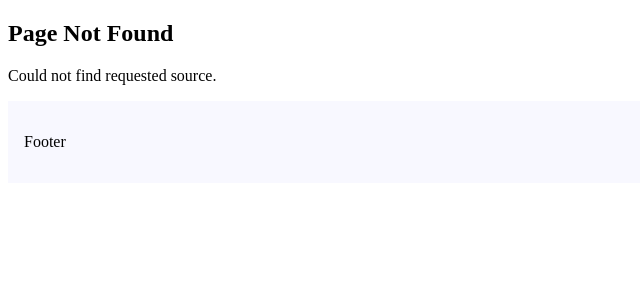
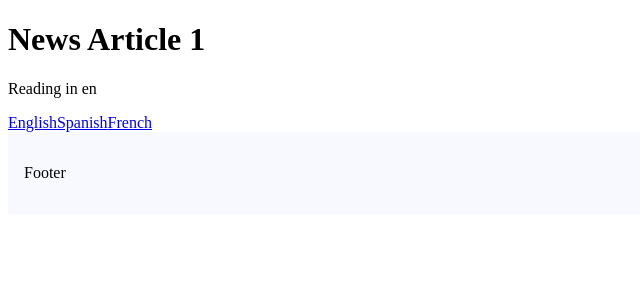
Before and after one commit to Win94js/Learning_NextJS, a Next.js app: page /articles/1 in a window 1280 px wide. Before the commit this address had no page. Shown: the top 300 px of the page, without its empty margins (0-640 px from the left). Built offline with nearby package versions, Linux system fonts and the light colour scheme.

Commit message:
adding params and searchParams

```diff
--- /dev/null
+++ b/src/app/articles/[articleId]/page.tsx
@@ -0,0 +1,48 @@
+"use client"
+import Link from "next/link"
+import { use } from "react";
+
+
+
+// using use()function for instead use of async in server side, use can use in client side
+export default function NewsArticle({params,searchParams}:{
+    params: Promise<{articleId: string}>;
+    searchParams: Promise<{lang?: "en" | "es" | "fr"}>;
+}){
+    const {articleId} = use(params);
+    const {lang="en"} = use(searchParams);
+    return <div>
+        <h1>News Article {articleId}</h1>
+        <p>Reading in {lang}</p>
+
+        <div>
+            <Link href={`/articles/${articleId}?lang=en`}>English</Link>
+            <Link href={`/articles/${articleId}?lang=es`}>Spanish</Link>
+            <Link href={`/articles/${articleId}?lang=fr`}>French</Link>
+
+
+        </div>
+    </div>
+}
+
+
+// using  async await in server side
+// export default async function NewsArticle({params,searchParams}:{
+//     params: Promise<{articleId: string}>;
+//     searchParams: Promise<{lang?: "en" | "es" | "fr"}>;
+// }){
+//     const {articleId} = await params; // instead use use()function
+//     const {lang="en"} = await searchParams; // instead use ues()function
+//     return <div>
+//         <h1>News Article {articleId}</h1>
+//         <p>Reading in {lang}</p>
+
+//         <div>
+//             <Link href={`/articles/${articleId}?lang=en`}>English</Link>
+//             <Link href={`/articles/${articleId}?lang=es`}>Spanish</Link>
+//             <Link href={`/articles/${articleId}?lang=fr`}>French</Link>
+
+
+//         </div>
+//     </div>
+// }
--- a/src/app/page.tsx
+++ b/src/app/page.tsx
@@ -6,6 +6,9 @@
         <h1>Welcome Home!</h1>
         <Link href="/blog">Blog</Link>
         <Link href="/products">Products</Link>
+        <Link href="/articles/breaking-news-123?lang=en">Read in English</Link>
+        <Link href="/articles/breaking-news-123?lang=fr">Read in French </Link>
+
 
         </>
 )
```
